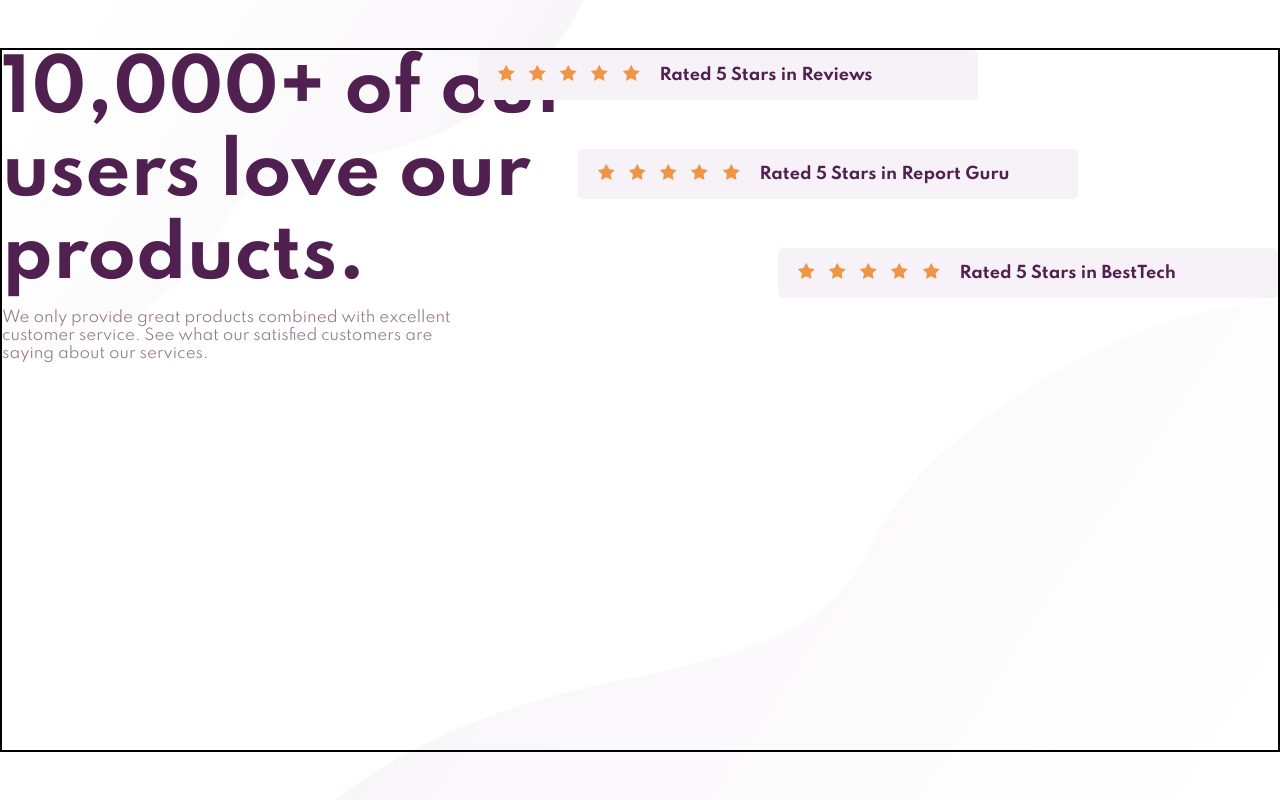
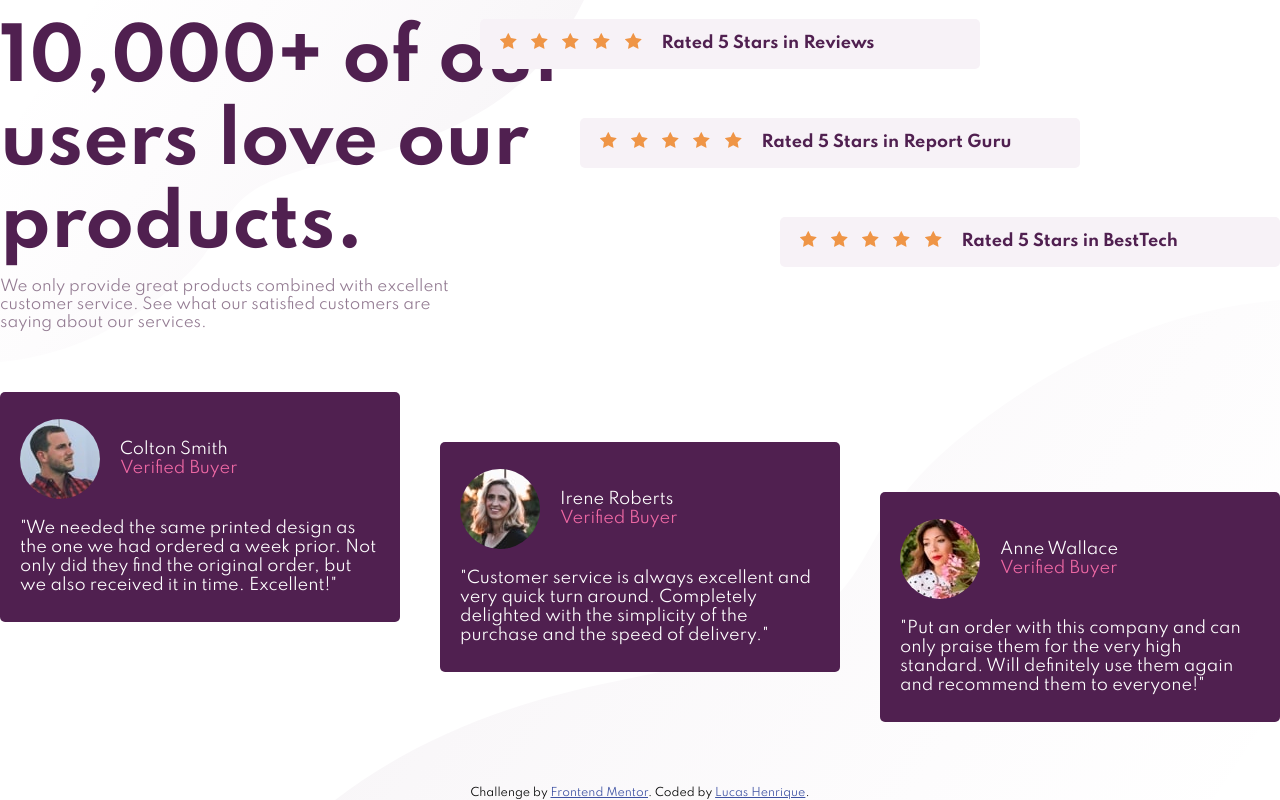
Before and after one commit to LucasHenrique98/frontendmentor-challenge-socialProof, a plain HTML site: page index.html in a window 1280 px wide. Drawn offline with Linux system fonts and the light colour scheme.

Commit message:
Bottom container finished

```diff
--- a/index.html
+++ b/index.html
@@ -79,7 +79,65 @@
             </div>
           </div>
         </div>
-        <div class="bottom-container"></div>
+        <div class="bottom-container">
+          <div class="user-card" id="user-card1">
+            <div>
+              <img src="./images/image-colton.jpg" alt="Colton Smith" />
+              <div>
+                <span>Colton Smith</span>
+                <p>Verified Buyer</p>
+              </div>
+            </div>
+            <p>
+              "We needed the same printed design as <br />
+              the one we had ordered a week prior. Not <br />
+              only did they find the original order, but <br />
+              we also received it in time. Excellent!"
+            </p>
+          </div>
+
+          <div class="user-card" id="user-card2">
+            <div>
+              <img src="./images/image-irene.jpg" alt="Irene Roberts" />
+              <div>
+                <span>Irene Roberts</span>
+                <p>Verified Buyer</p>
+              </div>
+            </div>
+            <p>
+              "Customer service is always excellent and <br />
+              very quick turn around. Completely <br />
+              delighted with the simplicity of the <br />
+              purchase and the speed of delivery."
+            </p>
+          </div>
+
+          <div class="user-card" id="user-card3">
+            <div>
+              <img src="./images/image-anne.jpg" alt="Anne Wallace" />
+              <div>
+                <span>Anne Wallace</span>
+                <p>Verified Buyer</p>
+              </div>
+            </div>
+            <p>
+              "Put an order with this company and can <br />
+              only praise them for the very high <br />
+              standard. Will definitely use them again <br />
+              and recommend them to everyone!"
+            </p>
+          </div>
+        </div>
+      </div>
+
+      <div class="attribution">
+        Challenge by
+        <a href="https://www.frontendmentor.io?ref=challenge" target="_blank"
+          >Frontend Mentor</a
+        >. Coded by
+        <a href="https://www.linkedin.com/in/lucas-henrique-engenharia/"
+          >Lucas Henrique</a
+        >.
       </div>
     </main>
   </body>
--- a/style.css
+++ b/style.css
@@ -11,6 +11,9 @@
 .attribution {
   font-size: 11px;
   text-align: center;
+
+  position: absolute;
+  bottom: 0;
 }
 .attribution a {
   color: hsl(228, 45%, 44%);
@@ -25,6 +28,8 @@ body {
   background-position: right 300px, left 0px;
 
   font-family: Spartan;
+
+  position: relative;
 }
 
 .container {
@@ -37,9 +42,10 @@ body {
 }
 
 .contend-container {
-  border: 2px solid black;
   width: 1500px;
-  height: 700px;
+
+  display: flex;
+  flex-direction: column;
 }
 
 .top-container {
@@ -112,3 +118,67 @@ body {
   position: relative;
   left: 100px;
 }
+
+.bottom-container {
+  width: 100%;
+  height: 400px;
+
+  display: flex;
+  justify-content: space-between;
+
+  margin-top: 50px;
+}
+
+.user-card {
+  display: flex;
+  flex-direction: column;
+
+  align-items: flex-start;
+  justify-content: center;
+
+  background: var(--veryDark);
+  border-radius: 5px;
+
+  width: 400px;
+  height: 230px;
+}
+
+#user-card1 {
+  margin-top: 10px;
+}
+
+#user-card2 {
+  margin-top: 60px;
+}
+
+#user-card3 {
+  margin-top: 110px;
+}
+
+.user-card > div {
+  display: flex;
+  align-items: center;
+  justify-content: space-around;
+
+  margin-left: 20px;
+}
+
+.user-card p {
+  color: var(--white);
+  margin-top: 20px;
+  margin-left: 20px;
+}
+
+.user-card > div img {
+  border-radius: 50%;
+  margin-right: 20px;
+}
+
+.user-card > div > div span {
+  color: var(--white);
+}
+
+.user-card > div > div p {
+  color: var(--softPink);
+  margin: 0;
+}
```
